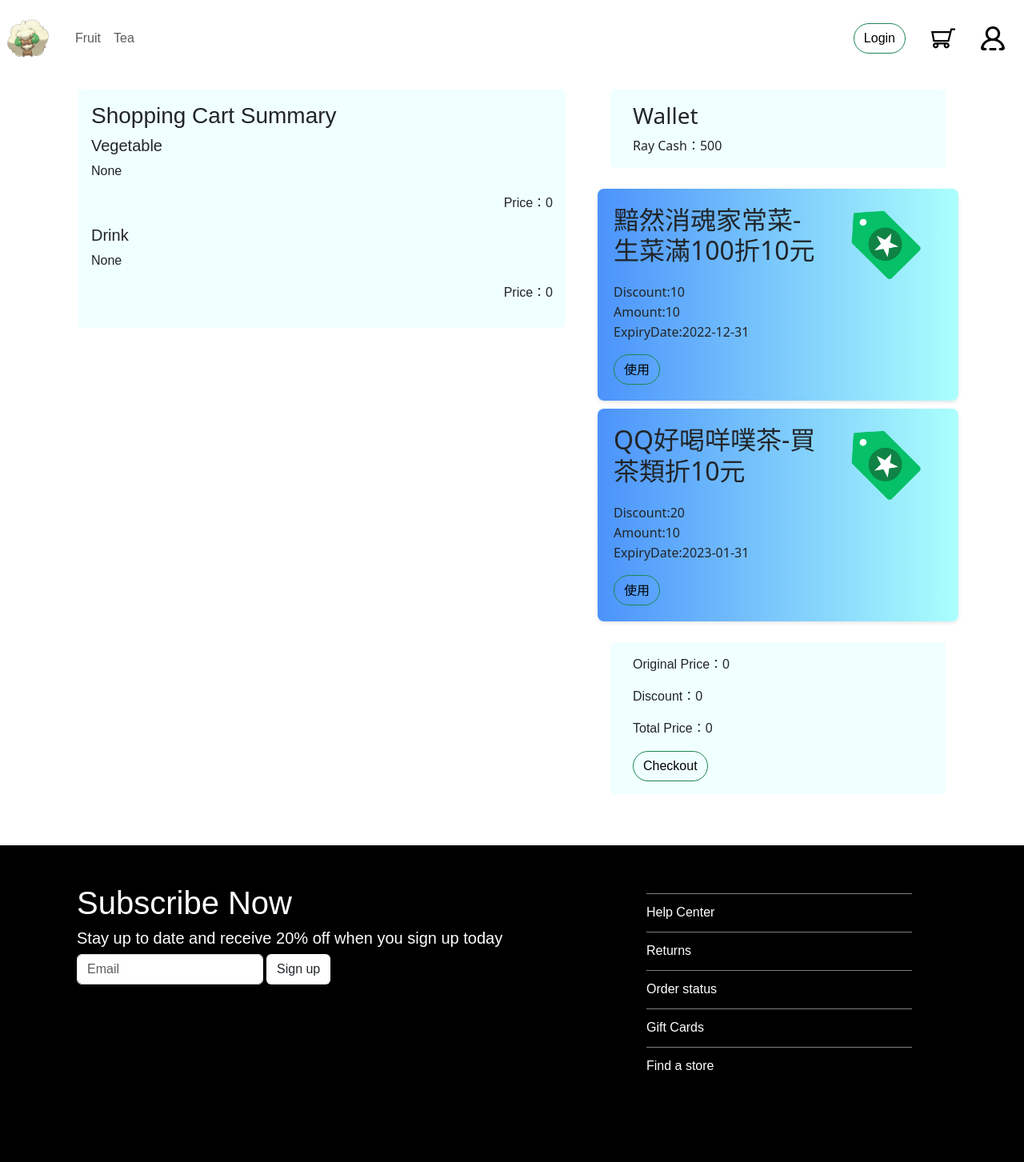
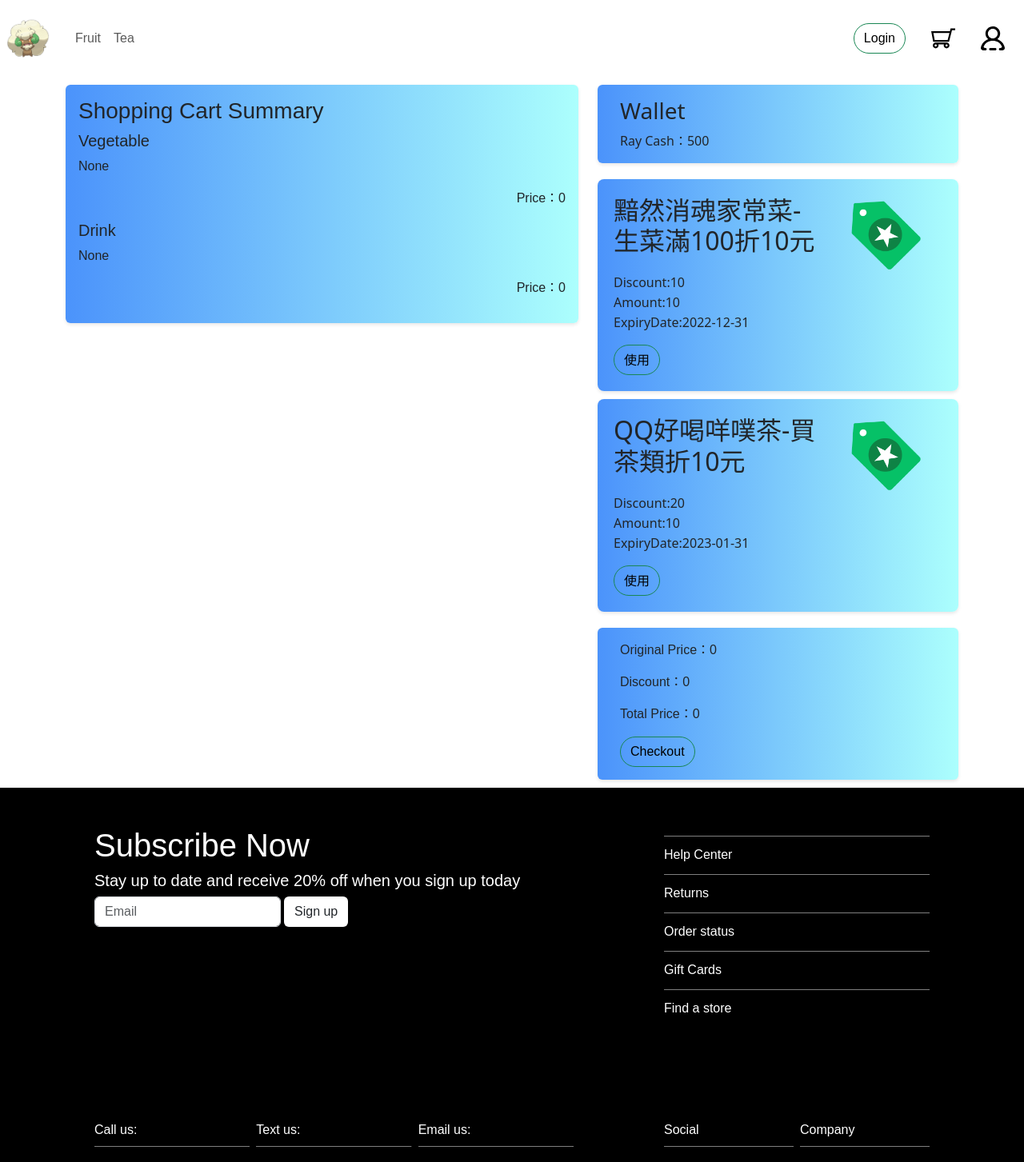
Before and after one commit to oorongtee/ShoppingMall, a React (Vite) app: page /checkout in a window 1280 px wide. Shown: the top 1453 px of the page at 80% size. Built offline with nearby package versions, Linux system fonts and the light colour scheme; a web font is replaced by a local one.

Commit message:
0710存檔

```diff
--- a/src/pages/checkoutPage.jsx
+++ b/src/pages/checkoutPage.jsx
@@ -114,7 +114,7 @@ function CheckoutPage() {
     <Container className="">
       <Row>
         <Col xs={7} lg={7}>
-        <div className="p-3 rounded m-3" style={{backgroundColor: 'azure'}}>
+        <div className="p-3 rounded cartSummaryCard">
         <h3 className="tk-aktiv-grotesk">Shopping Cart Summary</h3>
 
         <Row className="gx-0 d-flex flex-column">
@@ -198,7 +198,7 @@ function CheckoutPage() {
         </Col>
 
         <Col xs={5} lg={5}>
-        <Row className="p-3 rounded m-3" style={{backgroundColor: 'azure'}}>
+        <Row className="p-3 rounded walletCard">
           <div className="">
           <h3>Wallet</h3>
           <div>Ray Cash：{apiProfileData.data && apiProfileData.data.data && apiProfileData.data.data[0].walletBalance}</div>
@@ -232,7 +232,7 @@ function CheckoutPage() {
           {isCouponAppliedFalse === true && <p>Coupon cannot be applied</p>}
         </Row>
 
-        <Row className="p-3 rounded m-3" style={{backgroundColor: 'azure'}}>
+        <Row className="p-3 rounded totalPriceCard" style={{backgroundColor: 'azure'}}>
           <div className="tk-aktiv-grotesk-thin">
           <p>Original Price：{cartData.cartTotalPrice}</p>
           <p>Discount：{couponUsagePrice}</p>
--- a/src/pages/footer.jsx
+++ b/src/pages/footer.jsx
@@ -5,8 +5,7 @@ import '../sass/position.css';
 function Footer() {
   return (
   <div className="bg-black">
-
-    <Container className="text-white m-5 p-5">
+    <Container className="text-white p-5">
       <Row>
         <Col xs={7} lg={7} className="mb-3 tk-aktiv-grotesk-condensed">
             <h1 className="">Subscribe Now</h1>
@@ -26,7 +25,7 @@ function Footer() {
 
         <Col xs={1} lg={1}></Col>
 
-        <Col xs={4} lg={4} className="mb-3 mb-md-0">
+        <Col xs={4} lg={4} className="mb-3">
         <div className="d-flex justify-items-center flex-column gap-4 tk-aktiv-grotesk-condensed">
 
           <ListGroup variant="flush">
@@ -66,7 +65,7 @@ function Footer() {
       </Row>
     </Container>
 
-    <Container className="text-white m-5 p-5">
+    <Container className="text-white p-5">
 
       <Row>
         <Col xs={7} lg={7} className="mb-3 mb-md-0 tk-aktiv-grotesk-condensed">
--- a/src/sass/checkout.css
+++ b/src/sass/checkout.css
@@ -5,3 +5,26 @@
     padding: 20px;
     border-radius: 8px;
   }
+  .walletCard{
+    background-image: linear-gradient(to right, #4B93FB,#ACFFFD);
+    box-shadow: 0 2px 4px rgba(0,0,0,0.1);
+    margin: 10px 0;
+    padding: 20px;
+    border-radius: 8px;
+  }
+
+  .totalPriceCard{
+    background-image: linear-gradient(to right, #4B93FB,#ACFFFD);
+    box-shadow: 0 2px 4px rgba(0,0,0,0.1);
+    margin: 10px 0;
+    padding: 20px;
+    border-radius: 8px;
+  }
+
+  .cartSummaryCard{
+    background-image: linear-gradient(to right, #4B93FB,#ACFFFD);
+    box-shadow: 0 2px 4px rgba(0,0,0,0.1);
+    margin: 10px 0;
+    padding: 20px;
+    border-radius: 8px;
+  }
```
